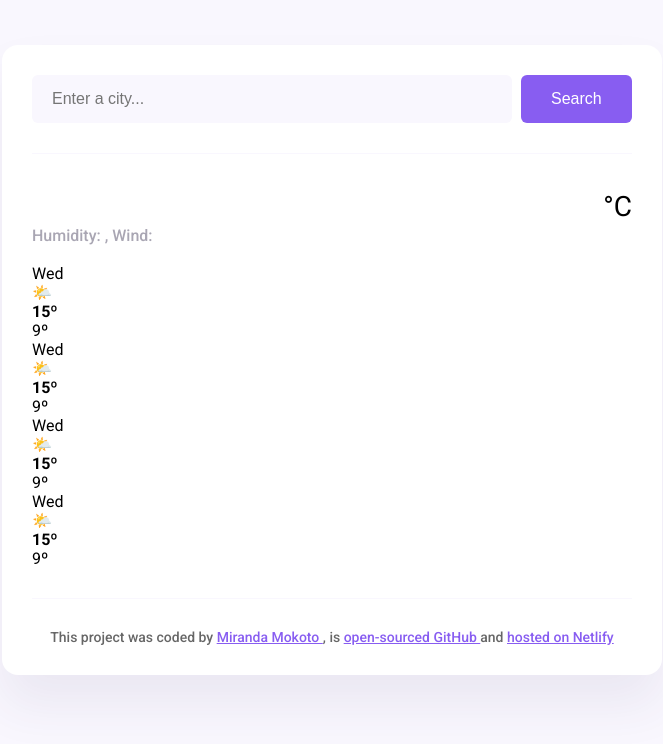
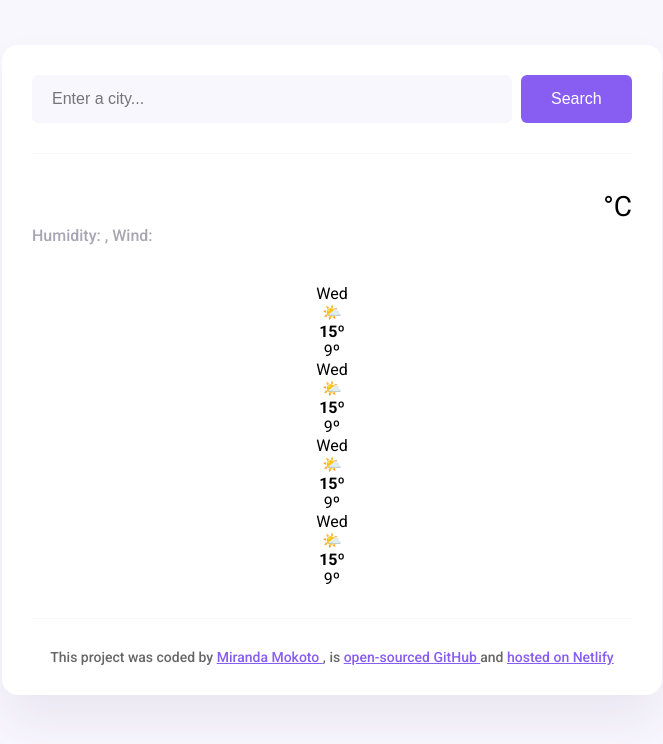
Before and after one commit to mmokoto/final-project-weather-forecast-vanilla, a plain HTML site: page src/index.html in a window 1280 px wide. Shown: the whole page, without its empty margins (308-971 px from the left). Drawn offline with nearby package versions, Linux system fonts and the light colour scheme; files that its build step writes are made by us from their sources; no server answers; files whose address does not match are found by name; a web font is replaced by a local one.

Commit message:
added changes in css

```diff
--- a/src/style.css
+++ b/src/style.css
@@ -88,6 +88,11 @@ main {
     justify-content: space-between;
 }
 
+.weather-forecast {
+    margin-top: 20px;
+    text-align: center;
+}
+
 footer {
     border-top: 1px solid #f9f7fe;
     padding: 30px 0 0 0;
```
